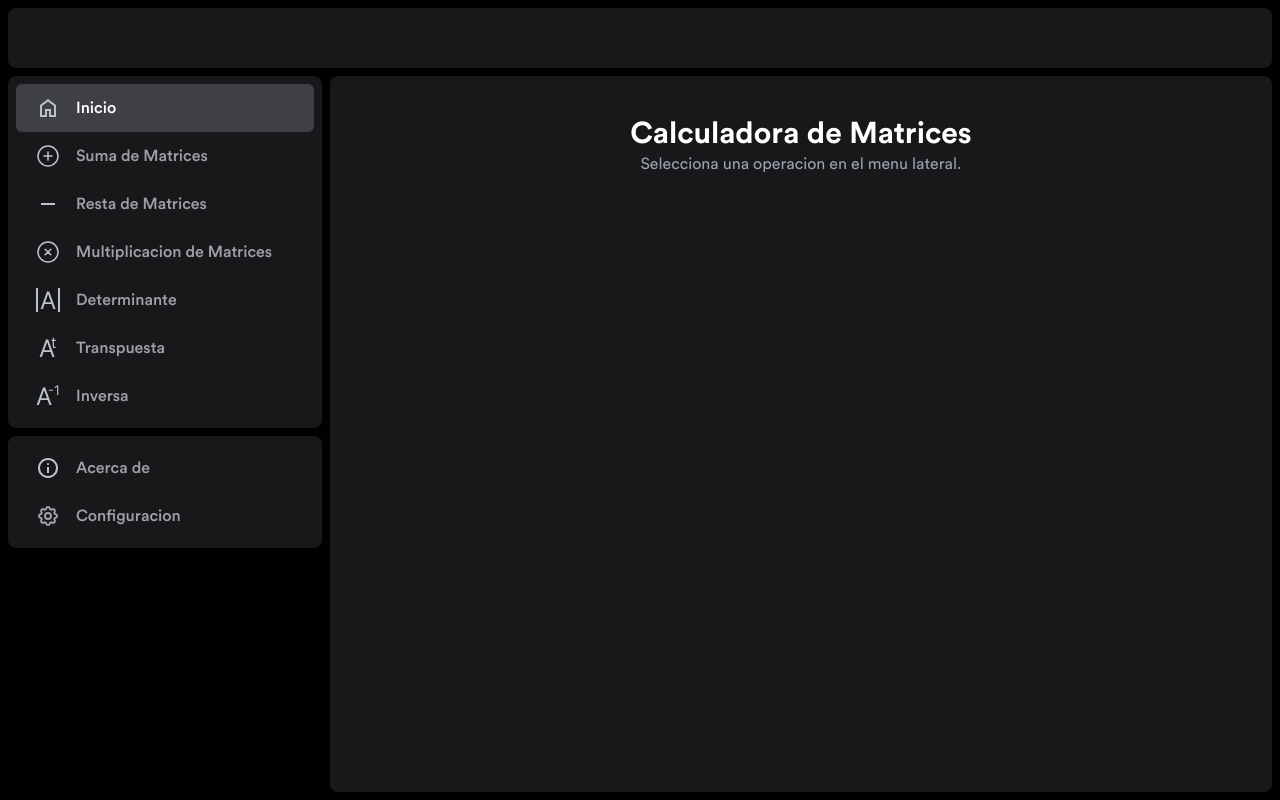
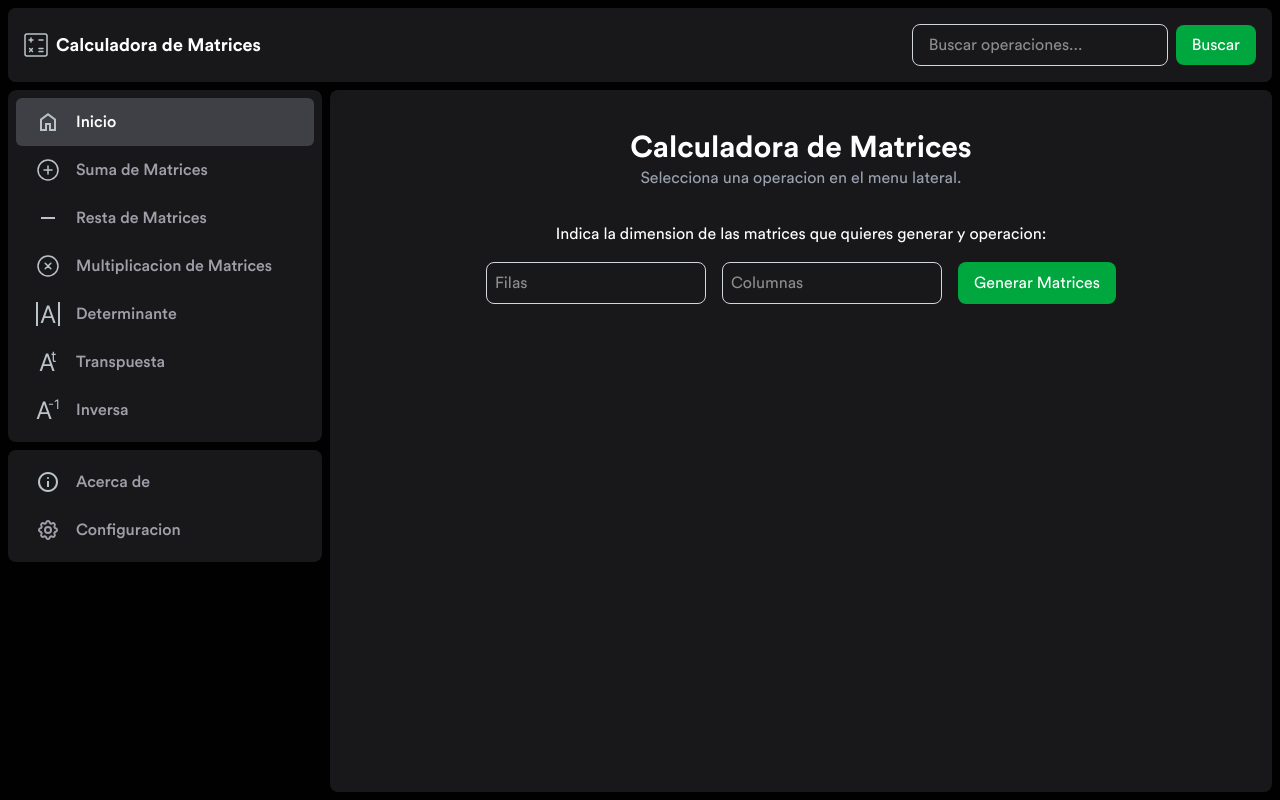
Before and after one commit to Jeree2350/calculadora-matrices, an Astro site: page / in a window 1280 px wide. Built offline with nearby package versions, Linux system fonts and the light colour scheme; Astro itself is replaced by a stand-in of ours.

Commit message:
Header + Inicio de Main x pages

```diff
--- /dev/null
+++ b/src/components/HeaderMenu.astro
@@ -0,0 +1,26 @@
+---
+import CalculatorIcon from '../icons/Calculator.astro';
+---
+<div>
+  <div class="flex items-center justify-between p-4 bg-zinc-900 rounded-lg">
+    <div class="flex items-center gap-2">
+      <CalculatorIcon class="w-8 h-8" />
+      <a href="/">
+        <span class="text-white text-lg font-semibold">Calculadora de Matrices</span>
+      </a>
+    </div>
+
+    <div class="flex items-center">
+      <input
+        type="text"
+        placeholder="Buscar operaciones..."
+        class="w-64 px-4 py-2 border border-gray-300 rounded-lg focus:outline-none focus:ring-2 focus:ring-blue-500"
+      />
+      <button
+        class="ml-2 px-4 py-2 bg-green-600 text-white rounded-lg hover:transform hover:scale-105 transition-transform duration-200"
+      >
+        Buscar
+      </button>
+    </div>
+  </div>
+</div>
--- a/src/icons/Calculator.astro
+++ b/src/icons/Calculator.astro
@@ -1,8 +1 @@
-<svg xmlns="http://www.w3.org/2000/svg" height="24px" viewBox="0 -960 960 960"
-width="24px" fill="#BAC4C8">
-<path
-d="M320-240h60v-80h80v-60h-80v-80h-60v80h-80v60h80v80Zm200-30h200v-60H520v60Zm0-
-100h200v-60H520v60Zm44-152 56-56 56 56 42-42-56-58 56-56-42-42-56 56-56-56-42 42
-56 56-56 58 42 42Zm-314-70h200v-60H250v60Zm-50 472q-33 0-56.5-23.5T120-200v-560q0-33
-23.5-56.5T200-840h560q33 0 56.5 23.5T840-760v560q0 33-23.5 56.5T760-120H200Zm0-80h560v
--560H200v560Zm0-560v560-560Z"/></svg>
+<?xml version="1.0" encoding="UTF-8"?><svg width="24px" height="24px" stroke-width="1.5" viewBox="0 0 24 24" fill="none" xmlns="http://www.w3.org/2000/svg" color="#bac4c8"><path d="M1 21V3C1 1.89543 1.89543 1 3 1H21C22.1046 1 23 1.89543 23 3V21C23 22.1046 22.1046 23 21 23H3C1.89543 23 1 22.1046 1 21Z" stroke="#bac4c8" stroke-width="1.5"></path><path d="M15 7L17 7H19" stroke="#bac4c8" stroke-width="1.5" stroke-linecap="round" stroke-linejoin="round"></path><path d="M15 15.5H17L19 15.5" stroke="#bac4c8" stroke-width="1.5" stroke-linecap="round" stroke-linejoin="round"></path><path d="M15 18.5H17H19" stroke="#bac4c8" stroke-width="1.5" stroke-linecap="round" stroke-linejoin="round"></path><path d="M5 7H7M9 7H7M7 7V5M7 7V9" stroke="#bac4c8" stroke-width="1.5" stroke-linecap="round" stroke-linejoin="round"></path><path d="M5.58609 18.4142L7.0003 17M8.41452 15.5858L7.0003 17M7.0003 17L5.58609 15.5858M7.0003 17L8.41452 18.4142" stroke="#bac4c8" stroke-width="1.5" stroke-linecap="round" stroke-linejoin="round"></path></svg>
--- a/src/layouts/Layout.astro
+++ b/src/layouts/Layout.astro
@@ -1,6 +1,7 @@
 ---
 import '../styles/global.css';
 import AsideMenu from '../components/AsideMenu.astro';
+import HeaderMenu from '../components/HeaderMenu.astro';
 const { title} = Astro.props;
 const currentPath = Astro.url.pathname;
 ---
@@ -14,6 +15,7 @@ const currentPath = Astro.url.pathname;
 		<div id="app" class="relative h-screen p-2 gap-2">
 
 			<header class="[grid-area:header] rounded-lg min-h-[60px] bg-zinc-900">
+        <HeaderMenu></HeaderMenu>
 			</header>
 
 
--- a/src/pages/index.astro
+++ b/src/pages/index.astro
@@ -12,6 +12,32 @@ import Layout from '../layouts/Layout.astro';
         <h1 class="text-3xl font-bold text-center text-white">Calculadora de Matrices</h1>
         <p class="text-center text-gray-400">Selecciona una operacion en el menu lateral.</p>
     </div>
+
+    <div id="matrix-gen" class="mt-8 flex justify-center">
+        <div class="flex flex-col items-center">
+            <h2 class="text-white mb-4">
+                Indica la dimension de las matrices que quieres generar y operacion:
+            </h2>
+
+            <div class="flex gap-4">
+                <input
+                    type="number"
+                    min="1"
+                    placeholder="Filas"
+                    class="p-2 border border-gray-300 rounded-lg"
+                />
+                <input
+                    type="number"
+                    min="1"
+                    placeholder="Columnas"
+                    class="p-2 border border-gray-300 rounded-lg"
+                />
+                <button
+                    class="px-4 py-2 bg-green-600 text-white rounded-lg hover:transform hover:scale-105 transition-transform duration-200"
+                >
+                    Generar Matrices
+                </button>
+    </div>
 </Layout>
 
 <style></style>
--- a/src/pages/suma.astro
+++ b/src/pages/suma.astro
@@ -8,6 +8,17 @@ import Layout from '../layouts/Layout.astro';
         <h1 class="text-3xl font-bold text-center text-white">Suma de Matrices</h1>
         <p class="text-center text-gray-400">Realiza la suma de dos matrices.</p>
     </div>
+
+    <div id="matrix-inputs" class="mt-8 flex justify-center gap-4">
+        <div class="flex flex-col">
+            <label for="matrix1" class="text-white">Matriz 1:</label>
+            <textarea id="matrix1" rows="5" class="p-2 border border-gray-300 rounded-lg"></textarea>
+        </div>
+        <div class="flex flex-col">
+            <label for="matrix2" class="text-white">Matriz 2:</label>
+            <textarea id="matrix2" rows="5" class="p-2 border border-gray-300 rounded-lg"></textarea>
+        </div>
+    </div>
 </Layout>
 
 <style></style>
```
